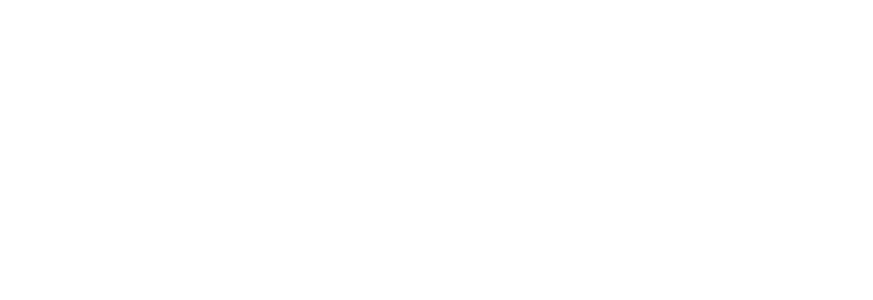
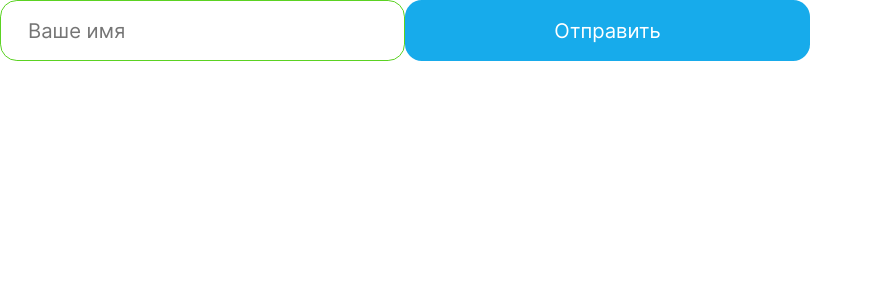
Before and after one commit to AkerkeMilano/request-app, a React (Create React App) app: page / in a window 1280 px wide. Shown: the top 300 px of the page, without its empty margins (0-873 px from the left). Built offline with nearby package versions, Linux system fonts and the light colour scheme.

Commit message:
Added input component and styling

```diff
--- a/src/App.tsx
+++ b/src/App.tsx
@@ -1,9 +1,16 @@
 import React from 'react';
+import { Button } from './components/Button/Button';
+import { Input } from './components/Input/Input';
 
 
 function App() {
+  const onClick = () => {
+    console.log("click");
+  }
   return (
     <div className="App">
+      <Input id="fefe33" name="name" label="Name" type="text" placeholder="Ваше имя" error={false} success={true}/>
+      <Button onClick={onClick}>Отправить</Button>
     </div>
   );
 }
--- /dev/null
+++ b/src/components/Input/Input.module.scss
@@ -0,0 +1,22 @@
+@import '../../styles/variables.scss';
+@import '../../styles/functions.scss';
+
+.input {
+    background-color: $white-color;
+    border-radius: toRem(15);
+    width: toRem(360);
+    height: toRem(54);
+    color: $black-color;
+    border: 1px solid $light-grey-color;
+    padding: toRem(15) toRem(24);
+    &.error {
+        color: $error-color;
+        border-color: $error-color;
+    }
+    &.success {
+        border-color: $success-color;
+    }
+    ::placeholder {
+        color: $grey-color;
+    }
+}
--- /dev/null
+++ b/src/components/Input/Input.tsx
@@ -0,0 +1,25 @@
+import styles from './Input.module.scss';
+
+export type InputType = 'text' | 'email' | 'tel';
+
+interface InputProps {
+  id: string;
+  name: string;
+  label: string;
+  type: InputType;
+  placeholder: string;
+  error: boolean;
+  success: boolean;
+}
+export const Input: React.FC<InputProps> = ({ id, name, label, type, placeholder, error, success }) => {
+  return (
+    <input
+      id={id}
+      name={name}
+      aria-label={label}
+      type={type}
+      placeholder={placeholder}
+      className={`${styles.input} ${error && styles.error} ${success && styles.success}`}
+    />
+  );
+};
--- a/src/index.scss
+++ b/src/index.scss
@@ -1,6 +1,5 @@
 @import 'styles/global.scss';
 @import 'styles/fonts';
-
 
 html,
 body {
--- a/src/styles/global.scss
+++ b/src/styles/global.scss
@@ -11,11 +11,25 @@
     cursor: pointer;
 }
 
-// button:active {
-//     border: none;
-//     outline: none;
-// }
+input,
+textarea,
+button {
+  font-family: 'Inter';
+}
 
-// button:focus {
-//     outline: 0;
-// }
+input,
+select,
+textarea {
+  &:active {
+    border: none;
+    outline: none;
+  }
+
+  &:focus {
+    outline: 0;
+  }
+}
+
+input:focus::placeholder {
+    color: transparent;
+  }
--- a/src/styles/variables.scss
+++ b/src/styles/variables.scss
@@ -1,3 +1,8 @@
 $background-color: #C6C6C6;
 $button-color: #17ABEB;
 $white-color: #FFFFFF;
+$grey-color: #888888;
+$black-color: #000000;
+$light-grey-color: #CACACA;
+$error-color: #FF3F25;
+$success-color: #5BD222;
```
